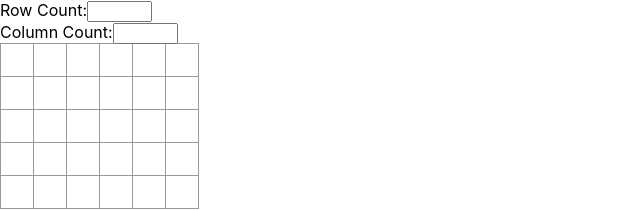
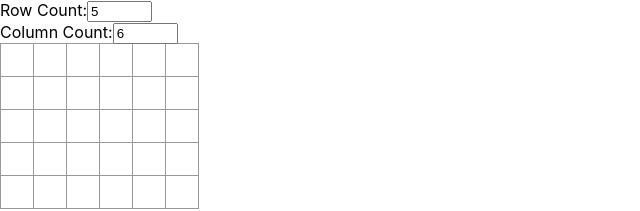
Before and after one commit to rickumali/react-squares, a React (Create React App) app: page / in a window 1280 px wide. Shown: the top 211 px of the page, without its empty margins (0-640 px from the left). Built offline with nearby package versions, Linux system fonts and the light colour scheme.

Commit message:
Uses state variables in App component

```diff
--- a/src/App.js
+++ b/src/App.js
@@ -9,8 +9,8 @@ function App() {
 
   return (
     <div className="App">
-      <CountFieldEntry name="Row" />
-      <CountFieldEntry name="Column" />
+      <CountFieldEntry name="Row" value={rowCount} />
+      <CountFieldEntry name="Column" value={columnCount} />
       <Board rows={rowCount} columns={columnCount} />
     </div>
   );
```
